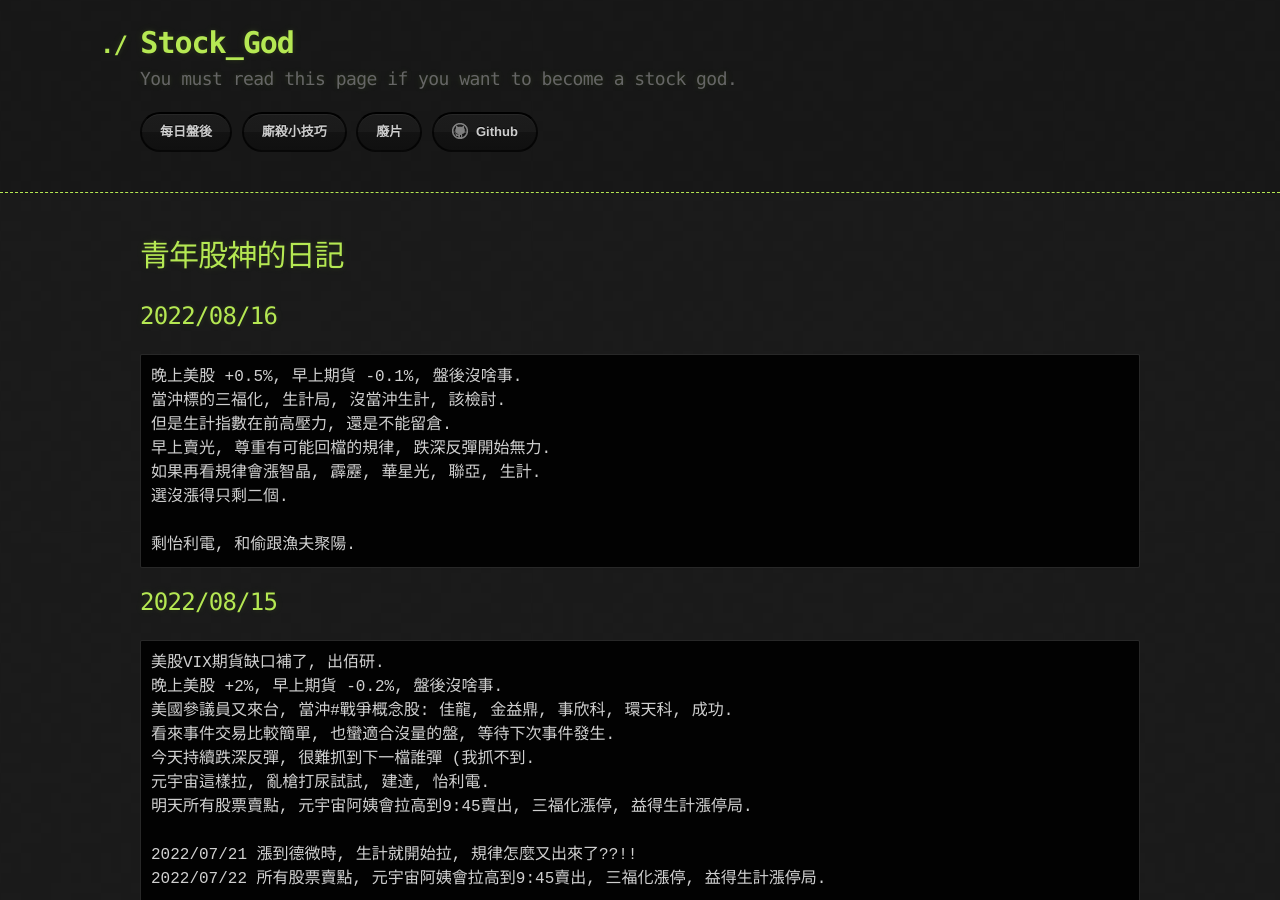
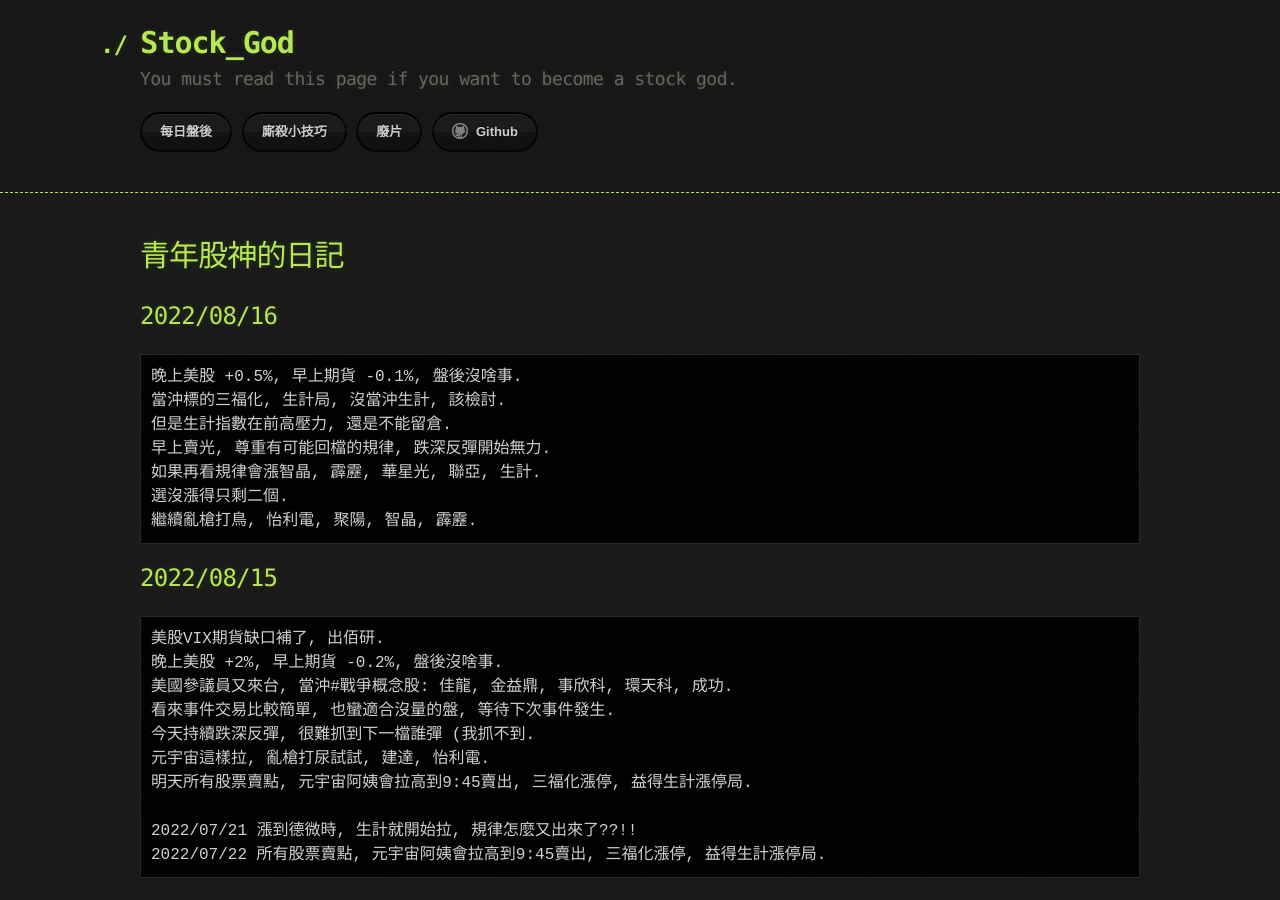
Before and after one commit to lepg5487/Stock_God, a Jekyll site: the page built from index.md, in a window 1280 px wide and 900 px high. Built offline with Jekyll 4.4.1, drawn with Linux system fonts in a browser that asks for light colours; our own code applies the rules of GitHub Pages for plain Markdown files.

Commit message:
Update index.md

````diff
--- a/index.md
+++ b/index.md
@@ -12,8 +12,7 @@ layout: testlayouts
 早上賣光, 尊重有可能回檔的規律, 跌深反彈開始無力.
 如果再看規律會漲智晶, 霹靂, 華星光, 聯亞, 生計.
 選沒漲得只剩二個.
-
-剩怡利電, 和偷跟漁夫聚陽.
+繼續亂槍打鳥, 怡利電, 聚陽, 智晶, 霹靂.
 ```
 
 ## 2022/08/15
````
